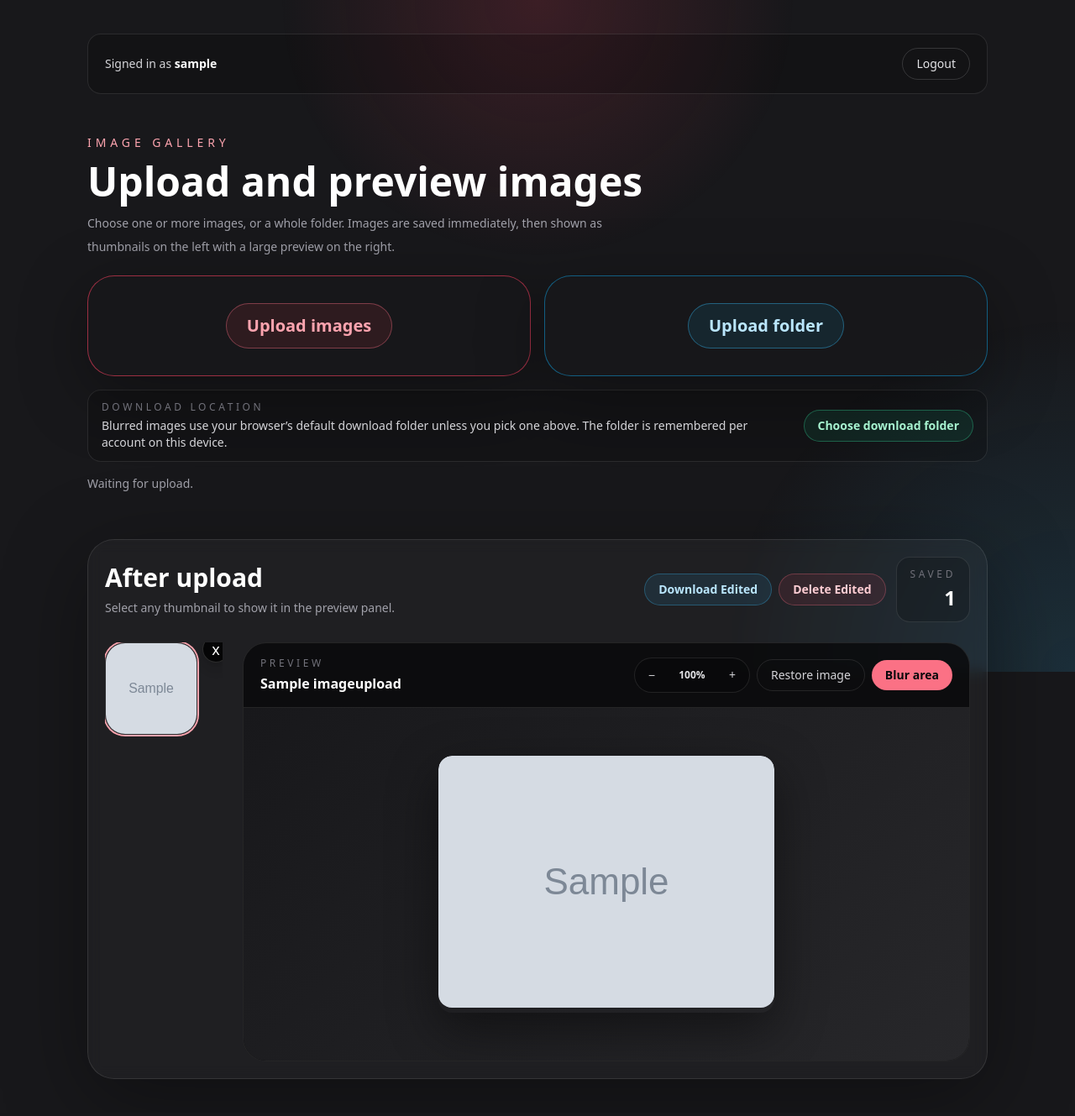
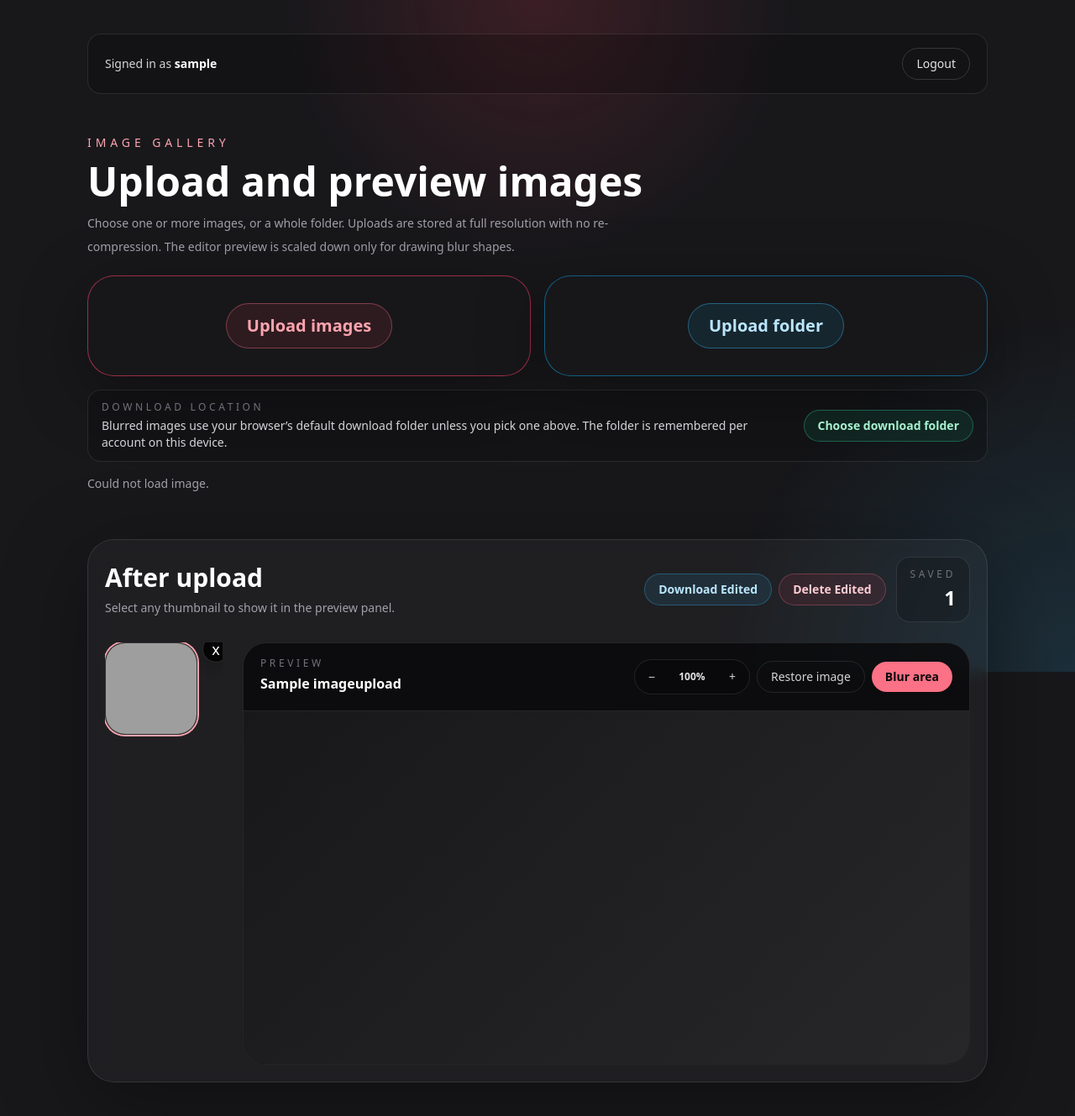
Before and after one commit to Mahmud-AB/Blur-Image, a Django app: page / in a window 1280 px wide. Shown: the whole page at 84% size. Before the commit the page ends 1285 px from the top, so only its background shows below. Run offline with Django 5.2, Linux system fonts and the light colour scheme; a user stored in the database is signed in; tables that the repository leaves empty hold one stand-in row (values such as "Sample post"); grey boxes marked "Sample" are stand-in pictures; data that the repository does not hold is empty; some libraries are stand-ins or nearby versions; grey boxes are pictures that could not be loaded.

Commit message:
some updates

```diff
--- a/app/urls.py
+++ b/app/urls.py
@@ -9,6 +9,7 @@ from .views import (
     login_user,
     logout_user,
     restore_image,
+    serve_image,
     signup,
     upload_images,
 )
@@ -22,6 +23,7 @@ urlpatterns = [
     path('delete-updated/', delete_all_updated_images, name='delete_all_updated_images'),
     path('upload/', upload_images, name='upload_images'),
     path('delete/<int:image_id>/', delete_image, name='delete_image'),
+    path('image/<int:image_id>/', serve_image, name='serve_image'),
     path('edit/<int:image_id>/', edit_image, name='edit_image'),
     path('restore/<int:image_id>/', restore_image, name='restore_image'),
 ]
--- a/app/views.py
+++ b/app/views.py
@@ -1,5 +1,6 @@
 import json
 import math
+import mimetypes
 from io import BytesIO
 from pathlib import Path
 from zipfile import ZIP_DEFLATED, ZipFile
@@ -10,9 +11,10 @@ from django.http import HttpResponse, JsonResponse
 from django.shortcuts import get_object_or_404
 from django.shortcuts import redirect
 from django.shortcuts import render
+from django.urls import reverse
 from django.views.decorators.csrf import ensure_csrf_cookie
 from django.views.decorators.http import require_GET, require_POST
-from PIL import Image, ImageDraw, ImageFilter
+from PIL import Image, ImageDraw, ImageFilter, ImageOps
 
 from .models import ImageUpload, UserImages
 
@@ -92,13 +94,62 @@ def _save_options(original_image, output_format):
     return {}
 
 
-def _image_payload(image):
-    return {
+def _read_upload_bytes(uploaded_file):
+    uploaded_file.seek(0)
+    file_bytes = b"".join(uploaded_file.chunks())
+    if uploaded_file.size and len(file_bytes) != uploaded_file.size:
+        raise ValueError("Incomplete image upload.")
+    return file_bytes
+
+
+def _normalize_orientation(image):
+    return ImageOps.exif_transpose(image)
+
+
+def _encode_image_bytes(image, output_format, metadata_source):
+    output = BytesIO()
+    image.save(
+        output,
+        format=output_format,
+        **_save_options(metadata_source, output_format),
+    )
+    return output.getvalue()
+
+
+def _normalize_upload_bytes(file_bytes, original_name):
+    output_format = _output_format_from_name(original_name)
+    with Image.open(BytesIO(file_bytes)) as original_image:
+        oriented_image = _normalize_orientation(original_image)
+        normalized_bytes = _encode_image_bytes(oriented_image, output_format, original_image)
+        return normalized_bytes, oriented_image.width, oriented_image.height
+
+
+def _image_dimensions(file_bytes):
+    try:
+        with Image.open(BytesIO(file_bytes)) as image:
+            oriented_image = _normalize_orientation(image)
+            return oriented_image.width, oriented_image.height
+    except Exception:
+        return None, None
+
+
+def _image_url(image):
+    return reverse("serve_image", args=[image.id])
+
+
+def _image_payload(image, width=None, height=None, file_size=None):
+    payload = {
         "id": image.id,
         "name": image.original_name,
-        "url": image.image.url,
+        "url": _image_url(image),
         "is_edited": image.is_edited,
     }
+    if width is not None and height is not None:
+        payload["width"] = width
+        payload["height"] = height
+    if file_size is not None:
+        payload["file_size"] = file_size
+    return payload
 
 
 def _normalize_points(points):
@@ -235,6 +286,26 @@ def logout_user(request):
 
 
 @require_GET
+def serve_image(request, image_id):
+    if not request.user.is_authenticated:
+        return HttpResponse(status=401)
+
+    image = get_object_or_404(_images_for_user(request.user), id=image_id)
+    image.image.open("rb")
+    file_bytes = image.image.read()
+    image.image.close()
+
+    filename = Path(image.original_name).name or f"image_{image_id}.png"
+    content_type, _ = mimetypes.guess_type(filename)
+    response = HttpResponse(file_bytes, content_type=content_type or "application/octet-stream")
+    response["Cache-Control"] = "no-store, no-cache, must-revalidate"
+    response["Pragma"] = "no-cache"
+    if request.GET.get("download"):
+        response["Content-Disposition"] = f'attachment; filename="{filename}"'
+    return response
+
+
+@require_GET
 def download_all_updated_images(request):
     if not request.user.is_authenticated:
         return redirect("/?auth_error=Please%20log%20in%20to%20download%20images.")
@@ -297,19 +368,31 @@ def upload_images(request):
 
     uploaded_images = []
     for file in files:
-        file_bytes = file.read()
-        suffix = _file_suffix(file.name)
-        image = ImageUpload(original_name=file.name)
-        image.image.save(file.name, ContentFile(file_bytes), save=False)
+        try:
+            file_bytes = _read_upload_bytes(file)
+        except ValueError as exc:
+            return JsonResponse({"error": str(exc)}, status=400)
+
+        original_name = Path(file.name).name or "image.png"
+        try:
+            file_bytes, width, height = _normalize_upload_bytes(file_bytes, original_name)
+        except Exception:
+            return JsonResponse({"error": "Could not process uploaded image."}, status=400)
+        suffix = _file_suffix(original_name)
+        image = ImageUpload(original_name=original_name)
         image.save()
+        stored_name = f"upload_{image.id}{suffix}"
+        image.image.save(stored_name, ContentFile(file_bytes), save=False)
         image.original_image.save(
             f"original_{image.id}{suffix}",
             ContentFile(file_bytes),
             save=False,
         )
-        image.save(update_fields=["original_image"])
+        image.save(update_fields=["image", "original_image"])
         _link_image_to_user(image, request.user)
-        uploaded_images.append(_image_payload(image))
+        uploaded_images.append(
+            _image_payload(image, width=width, height=height, file_size=len(file_bytes))
+        )
 
     return JsonResponse({"images": uploaded_images}, status=201)
 
@@ -360,7 +443,8 @@ def edit_image(request, image_id):
         return JsonResponse({"error": "At least one shape is required."}, status=400)
 
     image.image.open("rb")
-    with Image.open(image.image) as original_image:
+    with Image.open(image.image) as opened_image:
+        original_image = _normalize_orientation(opened_image)
         output_format = _output_format_from_name(image.original_name)
         working_image = _prepare_working_image(original_image, output_format)
         blurred_image = working_image.filter(ImageFilter.GaussianBlur(radius=BLUR_RADIUS))
--- a/core/settings.py
+++ b/core/settings.py
@@ -121,3 +121,7 @@ STATIC_ROOT = BASE_DIR / 'static'
 
 MEDIA_URL = '/media/'
 MEDIA_ROOT = BASE_DIR / 'media'
+
+# Large dataset images: keep uploads in memory up to 50MB per file.
+DATA_UPLOAD_MAX_MEMORY_SIZE = 524288000
+FILE_UPLOAD_MAX_MEMORY_SIZE = 52428800
--- a/templates/app/home.html
+++ b/templates/app/home.html
@@ -27,7 +27,7 @@
                 <p class="text-sm uppercase tracking-[0.35em] text-rose-300">Image Gallery</p>
                 <h1 class="mt-3 text-4xl font-black text-white sm:text-5xl">Upload and preview images</h1>
                 <p class="mt-3 max-w-2xl text-sm leading-7 text-zinc-400">
-                    Choose one or more images, or a whole folder. Images are saved immediately, then shown as thumbnails on the left with a large preview on the right.
+                    Choose one or more images, or a whole folder. Uploads are stored at full resolution with no re-compression. The editor preview is scaled down only for drawing blur shapes.
                 </p>
             </div>
 
@@ -36,7 +36,7 @@
                     <span class="rounded-full border border-rose-400/40 bg-rose-500/10 px-6 py-3 transition group-hover:bg-rose-500/20">
                         Upload images
                     </span>
-                    <input id="imageUpload" type="file" accept="image/*" multiple class="hidden">
+                    <input id="imageUpload" type="file" accept=".jpg,.jpeg,.png,.webp,.bmp,.gif,image/jpeg,image/png,image/webp" multiple class="hidden">
                 </label>
                 <label for="folderUpload" class="group flex min-h-[120px] flex-1 cursor-pointer items-center justify-center rounded-[2rem] border border-sky-500/50 bg-zinc-900/80 px-6 text-xl font-semibold text-sky-200 shadow-[0_20px_80px_rgba(0,0,0,0.35)] transition hover:border-sky-400 hover:bg-zinc-900">
                     <span class="rounded-full border border-sky-400/40 bg-sky-500/10 px-6 py-3 transition group-hover:bg-sky-500/20">
@@ -168,7 +168,7 @@
                         <article
                             class="image-card group relative shrink-0"
                             data-id="{{ image.id }}"
-                            data-url="{{ image.image.url }}"
+                            data-url="{% url 'serve_image' image.id %}"
                             data-name="{{ image.original_name }}"
                             data-edited="{% if image.is_edited %}true{% else %}false{% endif %}"
                         >
@@ -176,12 +176,12 @@
                                 type="button"
                                 class="image-item overflow-hidden rounded-[1.5rem] border border-white/10 bg-zinc-900/80 transition hover:border-white/30 hover:bg-zinc-900 {% if forloop.first %}ring-2 ring-rose-300 border-rose-300/50{% endif %}"
                                 data-id="{{ image.id }}"
-                                data-url="{{ image.image.url }}"
+                                data-url="{% url 'serve_image' image.id %}"
                                 data-name="{{ image.original_name }}"
                                 data-edited="{% if image.is_edited %}true{% else %}false{% endif %}"
                                 aria-label="Preview {{ image.original_name }}"
                             >
-                                <img src="{{ image.image.url }}" alt="{{ image.original_name }}" class="h-[96px] w-[96px] object-cover lg:h-[108px] lg:w-[108px]">
+                                <img src="{% url 'serve_image' image.id %}" alt="{{ image.original_name }}" class="h-[96px] w-[96px] object-cover lg:h-[108px] lg:w-[108px]">
                             </button>
                             <button
                                 type="button"
@@ -202,6 +202,7 @@
                             <p id="previewTitle" class="mt-1 text-base font-semibold text-white">
                                 {% if images %}{{ images.0.original_name }}{% else %}No image selected{% endif %}
                             </p>
+                            <p id="previewDimensions" class="mt-1 text-xs text-zinc-500"></p>
                         </div>
                         <div class="flex flex-wrap items-center gap-2">
                             <div class="flex items-center gap-1 rounded-full border border-white/10 bg-black/20 p-1">
@@ -270,6 +271,7 @@
         const statusText = document.getElementById('statusText');
         const imageList = document.getElementById('imageList');
         const previewTitle = document.getElementById('previewTitle');
+        const previewDimensions = document.getElementById('previewDimensions');
         const imageCount = document.getElementById('imageCount');
         const blurBtn = document.getElementById('blurBtn');
         const clearPointsBtn = document.getElementById('clearPointsBtn');
@@ -307,6 +309,7 @@
             url: '',
             image: null,
             isEdited: false,
+            objectUrl: null,
         };
 
         let downloadDirHandle = null;
@@ -757,17 +760,61 @@
             };
         }
 
-        function loadImageIntoEditor(url, name, imageId) {
+        function updatePreviewDetails(name, width, height) {
+            previewTitle.textContent = name || 'No image selected';
+            if (!previewDimensions) {
+                return;
+            }
+            if (width && height) {
+                previewDimensions.textContent = `${width} × ${height} pixels · full resolution preserved`;
+            } else {
+                previewDimensions.textContent = '';
+            }
+        }
+
+        function revokeEditorObjectUrl() {
+            if (currentImageState.objectUrl) {
+                URL.revokeObjectURL(currentImageState.objectUrl);
+                currentImageState.objectUrl = null;
+            }
+        }
+
+        async function loadImageIntoEditor(url, name, imageId) {
+            revokeEditorObjectUrl();
+
+            try {
+                const fetchUrl = url.startsWith('http')
+                    ? url
+                    : new URL(url, window.location.origin).href;
+                const response = await fetch(`${fetchUrl}${fetchUrl.includes('?') ? '&' : '?'}v=${Date.now()}`, {
+                    credentials: 'same-origin',
+                    cache: 'no-store',
+                });
+                if (!response.ok) {
+                    throw new Error('Could not load image.');
+                }
+
+                const blob = await response.blob();
+                const objectUrl = URL.createObjectURL(blob);
                 const image = new Image();
-            image.onload = () => {
+                await new Promise((resolve, reject) => {
+                    image.onload = () => resolve();
+                    image.onerror = () => reject(new Error('Could not decode image.'));
+                    image.src = objectUrl;
+                });
+
                 currentImageState = {
                     id: imageId,
                     name,
                     url,
                     image,
                     isEdited: currentImageState.isEdited,
+                    objectUrl,
                 };
                 editorFrame.classList.remove('hidden');
+                if (emptyPreview) {
+                    emptyPreview.classList.add('hidden');
+                }
                 buildEditorSurface();
                 displaySize = fitImageSize(image.naturalWidth, image.naturalHeight);
                 resetZoom();
@@ -775,8 +822,10 @@
                 resetSelectionPoints();
                 renderPreviewCanvas();
                 setEditorEnabled(true);
-            };
-            image.src = `${url}${url.includes('?') ? '&' : '?'}v=${Date.now()}`;
+                updatePreviewDetails(name, image.naturalWidth, image.naturalHeight);
+            } catch (error) {
+                statusText.textContent = error.message;
+            }
         }
 
         function selectImage(button) {
@@ -785,7 +834,6 @@
             });
 
             button.classList.add('ring-2', 'ring-rose-300', 'border-rose-300/50');
-            previewTitle.textContent = button.dataset.name;
             currentImageButton = button;
             currentImageState.isEdited = button.dataset.edited === 'true';
             loadImageIntoEditor(button.dataset.url, button.dataset.name, button.dataset.id);
@@ -967,8 +1015,17 @@
                 const cardsBefore = Array.from(imageList.querySelectorAll('.image-card'));
                 const cardIndex = card ? cardsBefore.indexOf(card) : -1;
                 const blurId = currentImageState.id;
+                const blurredUrl = `${data.url}${data.url.includes('?') ? '&' : '?'}v=${Date.now()}`;
 
-                await downloadImageByUrl(data.url, data.name);
+                currentImageButton.dataset.url = blurredUrl;
+                currentImageButton.dataset.edited = 'true';
+                currentImageButton.querySelector('img').src = blurredUrl;
+                currentImageButton.closest('.image-card').dataset.url = blurredUrl;
+                currentImageButton.closest('.image-card').dataset.edited = 'true';
+                currentImageState.isEdited = true;
+                await loadImageIntoEditor(blurredUrl, data.name, blurId);
+
+                await downloadImageByUrl(blurredUrl, data.name);
 
                 statusText.textContent = 'Removing image and loading next…';
                 await deleteImage(blurId, {
@@ -1023,42 +1080,43 @@
 
         async function downloadImageByUrl(url, filename) {
             if (!url) {
-                return;
+                throw new Error('No image URL to download.');
             }
 
             const safeName = sanitizeDownloadFileName(filename);
+            const baseUrl = url.startsWith('http') ? url : new URL(url, window.location.origin).href;
+            const separator = baseUrl.includes('?') ? '&' : '?';
+            const downloadUrl = `${baseUrl}${separator}download=1&v=${Date.now()}`;
+
+            const response = await fetch(downloadUrl, { credentials: 'same-origin', cache: 'no-store' });
+            if (!response.ok) {
+                throw new Error('Could not download image. The server could not find the file.');
+            }
+
+            const blob = await response.blob();
+            if (!blob.size) {
+                throw new Error('Could not download image. The server returned an empty file.');
+            }
 
             if (downloadDirHandle && typeof downloadDirHandle.getFileHandle === 'function') {
                 const canWrite = await ensureDirectoryWritable(downloadDirHandle);
                 if (canWrite) {
-                    try {
-                        const fetchUrl = url.startsWith('http') ? url : new URL(url, window.location.origin).href;
-                        const response = await fetch(fetchUrl, { credentials: 'same-origin' });
-                        if (!response.ok) {
-                            throw new Error('Could not read image for saving.');
-                        }
-                        const blob = await response.blob();
                     const fileHandle = await downloadDirHandle.getFileHandle(safeName, { create: true });
                     const writable = await fileHandle.createWritable();
                     await writable.write(blob);
                     await writable.close();
                     return;
-                    } catch (err) {
-                        console.warn(err);
-                    }
                 }
             }
 
+            const objectUrl = URL.createObjectURL(blob);
             const link = document.createElement('a');
-            const href =
-                url.startsWith('http') || url.startsWith('//')
-                    ? `${url}${url.includes('?') ? '&' : '?'}download=${Date.now()}`
-                    : `${url}${url.includes('?') ? '&' : '?'}download=${Date.now()}`;
-            link.href = href;
+            link.href = objectUrl;
             link.download = safeName;
             document.body.appendChild(link);
             link.click();
             link.remove();
+            URL.revokeObjectURL(objectUrl);
         }
 
         function isImageFile(file) {
@@ -1112,7 +1170,15 @@
                 }
 
                 imageCount.textContent = String(document.querySelectorAll('.image-item').length);
-                statusText.textContent = `${data.images.length} image(s) saved successfully.`;
+                const savedDetails = data.images
+                    .map((image) => {
+                        if (image.width && image.height) {
+                            return `${image.name} (${image.width}×${image.height})`;
+                        }
+                        return image.name;
+                    })
+                    .join(', ');
+                statusText.textContent = `${data.images.length} image(s) saved at full resolution: ${savedDetails}`;
                 imageUpload.value = '';
                 if (folderUpload) {
                     folderUpload.value = '';
```
Also changed, not shown: app/tests.py (+59 -1 lines). Lines whose indentation alone changed are shown as unchanged.
